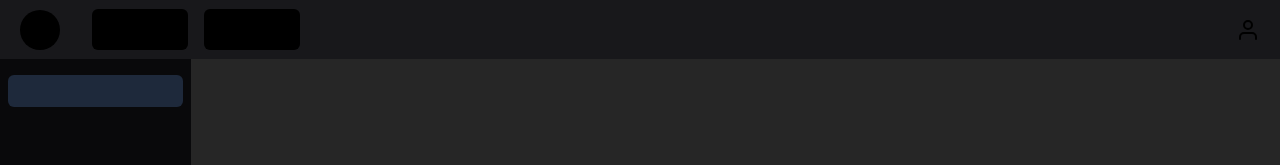
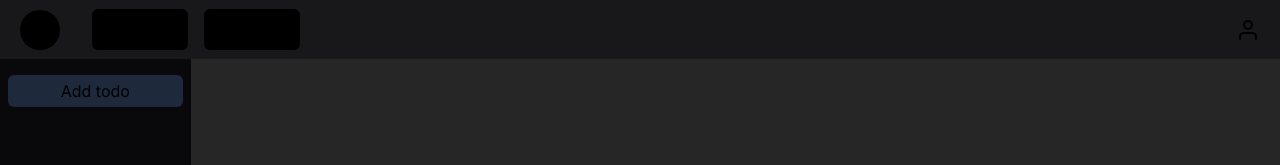
Before and after one commit to motionnblur/todo-app-client, a Next.js app: page /dashboard in a window 1280 px wide. Both pictures are taken after a click on the element 40 px from the left and 29 px from the top of the page. Shown: the top 165 px of the page. Built offline with nearby package versions, Linux system fonts and the light colour scheme.

Commit message:
Add todo button

```diff
--- a/app/dashboard/page.tsx
+++ b/app/dashboard/page.tsx
@@ -10,7 +10,11 @@ export default function page() {
     return (
       <div className="h-full w-[28vh] bg-zinc-950 flex flex-col">
         <div className="w-full h-full p-2 flex flex-col">
-          <div className="w-full h-8 bg-slate-800 rounded-md mt-2"></div>
+          <div className="w-full h-8 bg-slate-800 rounded-md mt-2 cursor-pointer">
+            <div className="flex justify-center items-center mt-1">
+              Add todo
+            </div>
+          </div>
         </div>
       </div>
     );
```
